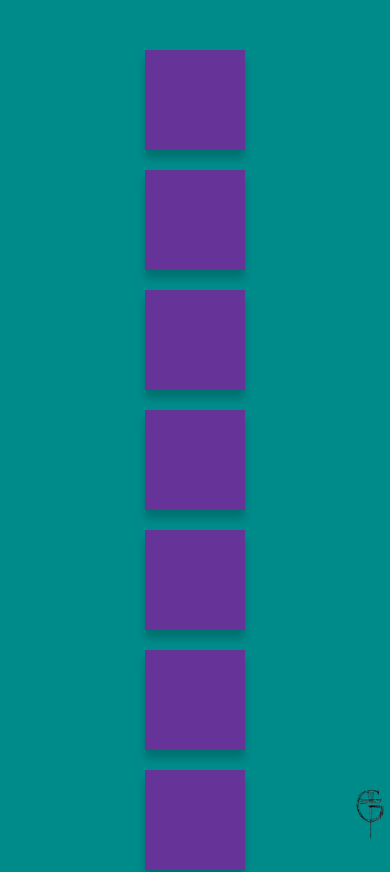
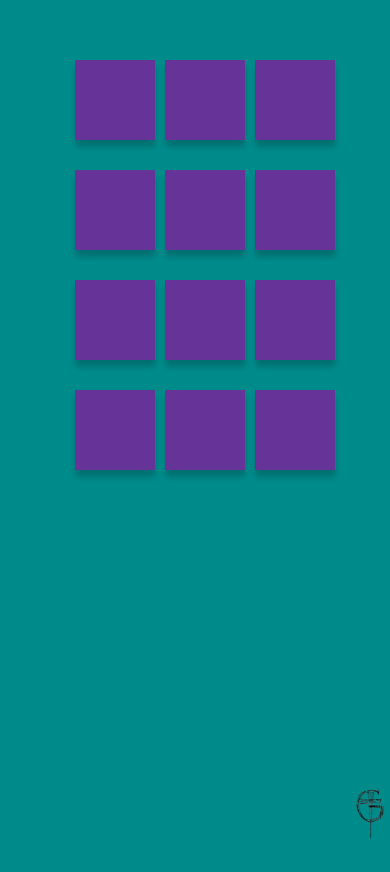
Before and after one commit to todorgarnev/memory-cards, a React (Create React App) app: page / in a window 390 px wide. Shown: the top 872 px of the page. After the commit the page ends 844 px from the top, so only its background shows below. Built offline with nearby package versions, Linux system fonts and the light colour scheme.

Commit message:
Added basic responsive design.

```diff
--- a/src/App.scss
+++ b/src/App.scss
@@ -21,3 +21,11 @@
     text-align: center;
   }
 }
+
+@media (orientation: portrait) {
+  .app .game {
+    grid-template-columns: repeat(auto-fill, 8rem);
+    width: 70vmin;
+    gap: 1rem;
+  }
+}
--- a/src/components/card/Card.scss
+++ b/src/components/card/Card.scss
@@ -235,3 +235,9 @@
     visibility: hidden;
   }
 }
+
+@media (orientation: portrait) {
+  .card {
+    transform: scale(0.8);
+  }
+}
```
